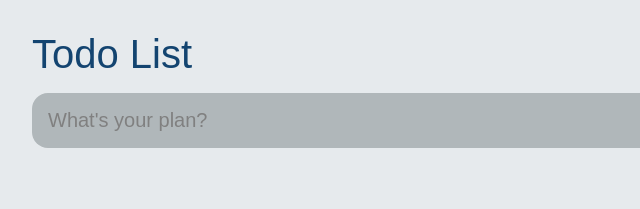
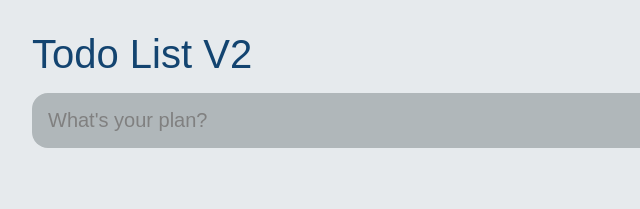
Before and after one commit to apaiyaa/Todo-Frontend, a plain HTML site: page index.html in a window 1280 px wide. Shown: the top 209 px of the page, 224-864 px from the left. Drawn offline with Linux system fonts and the light colour scheme.

Commit message:
Update title

```diff
--- a/index.html
+++ b/index.html
@@ -11,7 +11,7 @@
 <body>
 
     <header>
-        <h1>Todo List</h1>
+        <h1>Todo List V2</h1>
         <form id="new-task-form">
             <input type="text" id="new-task-input" placeholder="What's your plan?">
             <input type="submit" value="+ add" id="new-task-submit">
```
